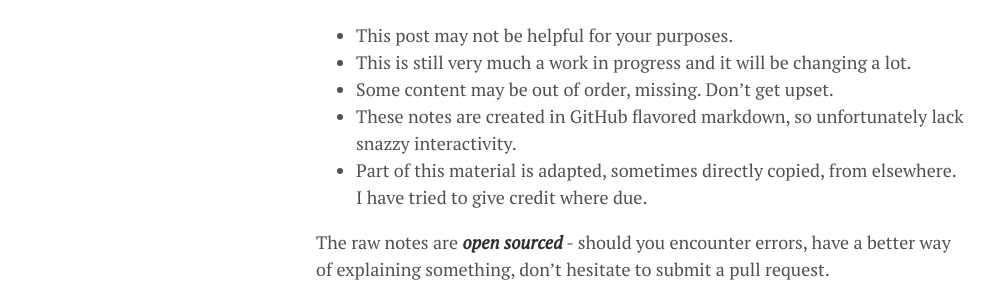
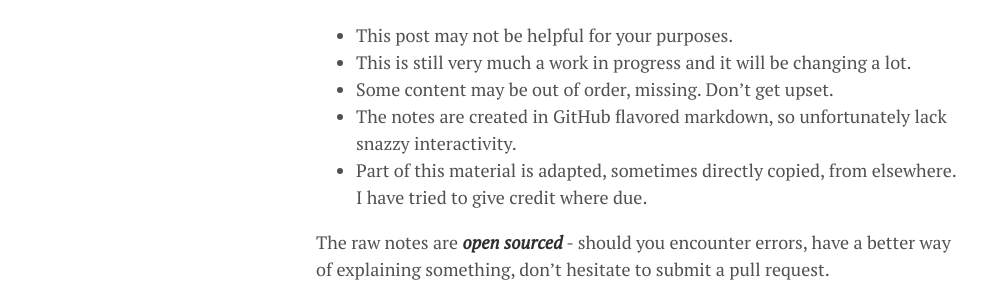
Before and after one commit to lgeurts/lgeurts.github.io, a Jekyll site: the page built from _posts/2018-06-29-artificial-intelligence-basics.md, in a window 1280 px wide and 900 px high. Shown: the part 304-603 px from the top of the window, without its empty margins (0-995 px from the left). Built offline with Jekyll 4.4.1, drawn with Linux system fonts in a browser that asks for light colours; nearby versions of some CDN libraries.

Commit message:
Update 2018-06-29-artificial-intelligence-basics.md

```diff
--- a/_posts/2018-06-29-artificial-intelligence-basics.md
+++ b/_posts/2018-06-29-artificial-intelligence-basics.md
@@ -13,7 +13,7 @@
 * This post may not be helpful for your purposes.
 * This is still very much a work in progress and it will be changing a lot.
 * Some content may be out of order, missing. Don't get upset.
-* These notes are created in GitHub flavored markdown, so unfortunately lack snazzy interactivity.
+* The notes are created in GitHub flavored markdown, so unfortunately lack snazzy interactivity.
 * Part of this material is adapted, sometimes directly copied, from elsewhere. I have tried to give credit where due.
 
 The raw notes are ***open sourced*** - should you encounter errors, have a better way of explaining something, don't hesitate to submit a pull request.
```
